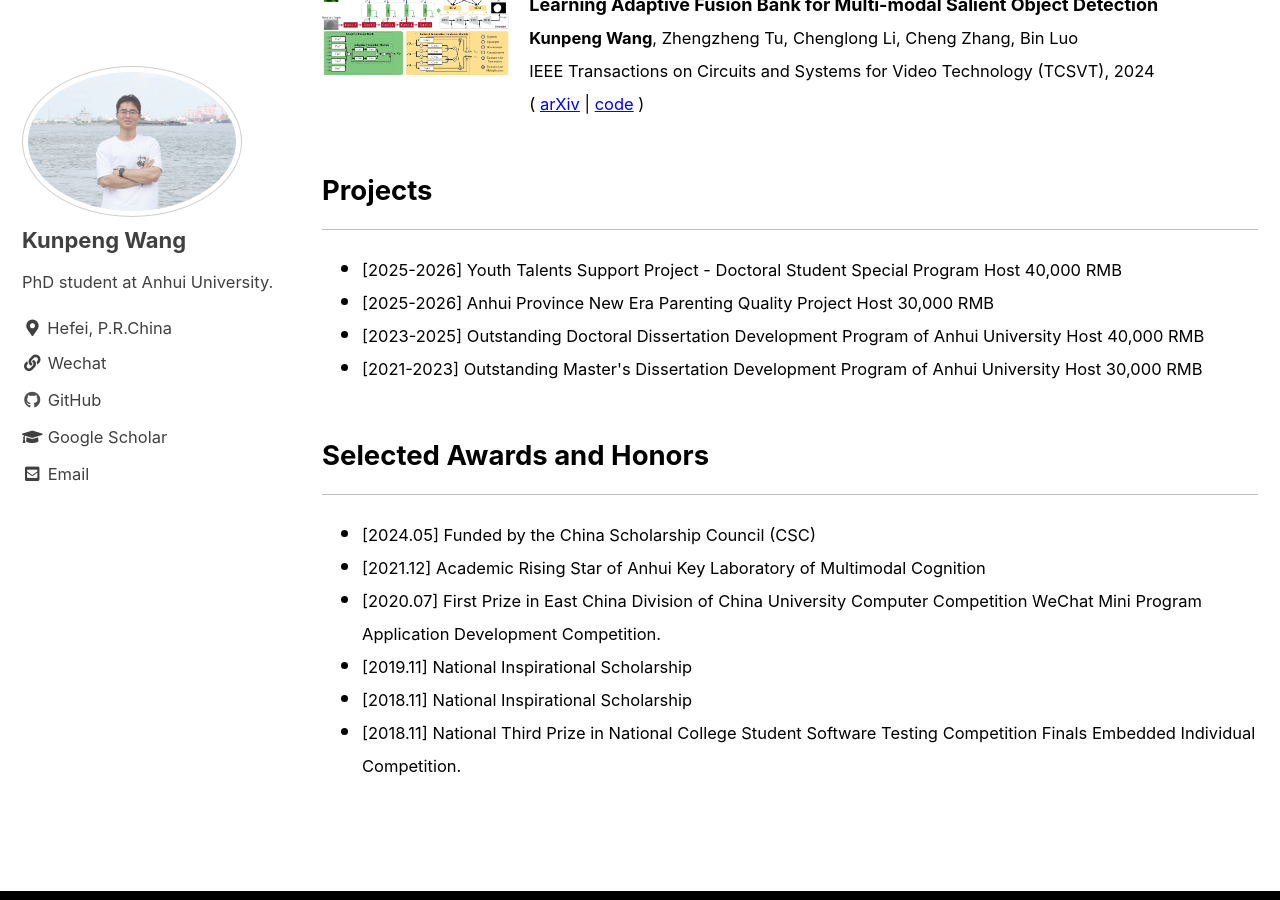
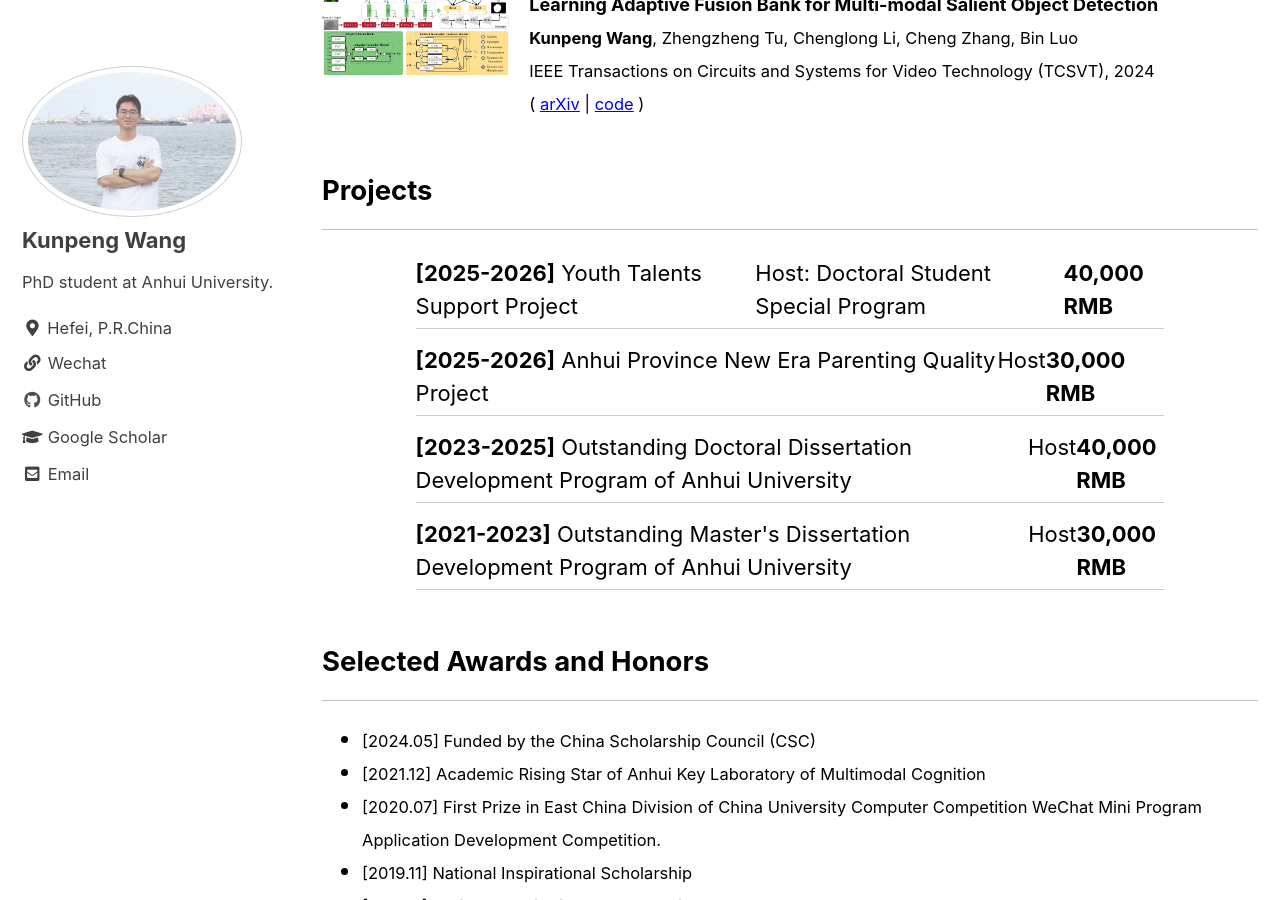
Before and after one commit to Angknpng/Angknpng.github.io, a Jekyll site: the page built from index.html, in a window 1280 px wide and 900 px high, scrolled down 1613 px. Built offline with Jekyll 4.4.1, drawn with Linux system fonts in a browser that asks for light colours; cached includes are drawn as plain includes; the list of posts is cut into pages by our own code.

Commit message:
Update index.html

```diff
--- a/index.html
+++ b/index.html
@@ -196,13 +196,29 @@ In short, during my PhD studies, I have been the core contributor to several pro
 
 
 
-<h2> Projects </h2>
+<h2>Projects</h2>
 <hr />
-<ul style="margin:0px auto">
-	<li style="margin:0px auto"><small>[2025-2026] Youth Talents Support Project - Doctoral Student Special Program Host 40,000 RMB</small></li>
-	<li style="margin:0px auto"><small>[2025-2026] Anhui Province New Era Parenting Quality Project Host 30,000 RMB</small></li>
-	<li style="margin:0px auto"><small>[2023-2025] Outstanding Doctoral Dissertation Development Program of Anhui University Host 40,000 RMB</small></li>
-	<li style="margin:0px auto"><small>[2021-2023] Outstanding Master's Dissertation Development Program of Anhui University Host 30,000 RMB</small></li>
+<ul style="list-style-type: none; padding: 0; margin: 0 auto; width: 80%;">
+    <li style="display: flex; justify-content: space-between; margin-bottom: 10px; padding: 5px 0; border-bottom: 1px solid #ccc;">
+        <span><strong>[2025-2026]</strong> Youth Talents Support Project</span>
+        <span>Host: Doctoral Student Special Program</span>
+        <span><strong>40,000 RMB</strong></span>
+    </li>
+    <li style="display: flex; justify-content: space-between; margin-bottom: 10px; padding: 5px 0; border-bottom: 1px solid #ccc;">
+        <span><strong>[2025-2026]</strong> Anhui Province New Era Parenting Quality Project</span>
+        <span>Host</span>
+        <span><strong>30,000 RMB</strong></span>
+    </li>
+    <li style="display: flex; justify-content: space-between; margin-bottom: 10px; padding: 5px 0; border-bottom: 1px solid #ccc;">
+        <span><strong>[2023-2025]</strong> Outstanding Doctoral Dissertation Development Program of Anhui University</span>
+        <span>Host</span>
+        <span><strong>40,000 RMB</strong></span>
+    </li>
+    <li style="display: flex; justify-content: space-between; margin-bottom: 10px; padding: 5px 0; border-bottom: 1px solid #ccc;">
+        <span><strong>[2021-2023]</strong> Outstanding Master's Dissertation Development Program of Anhui University</span>
+        <span>Host</span>
+        <span><strong>30,000 RMB</strong></span>
+    </li>
 </ul>
 
 
```
